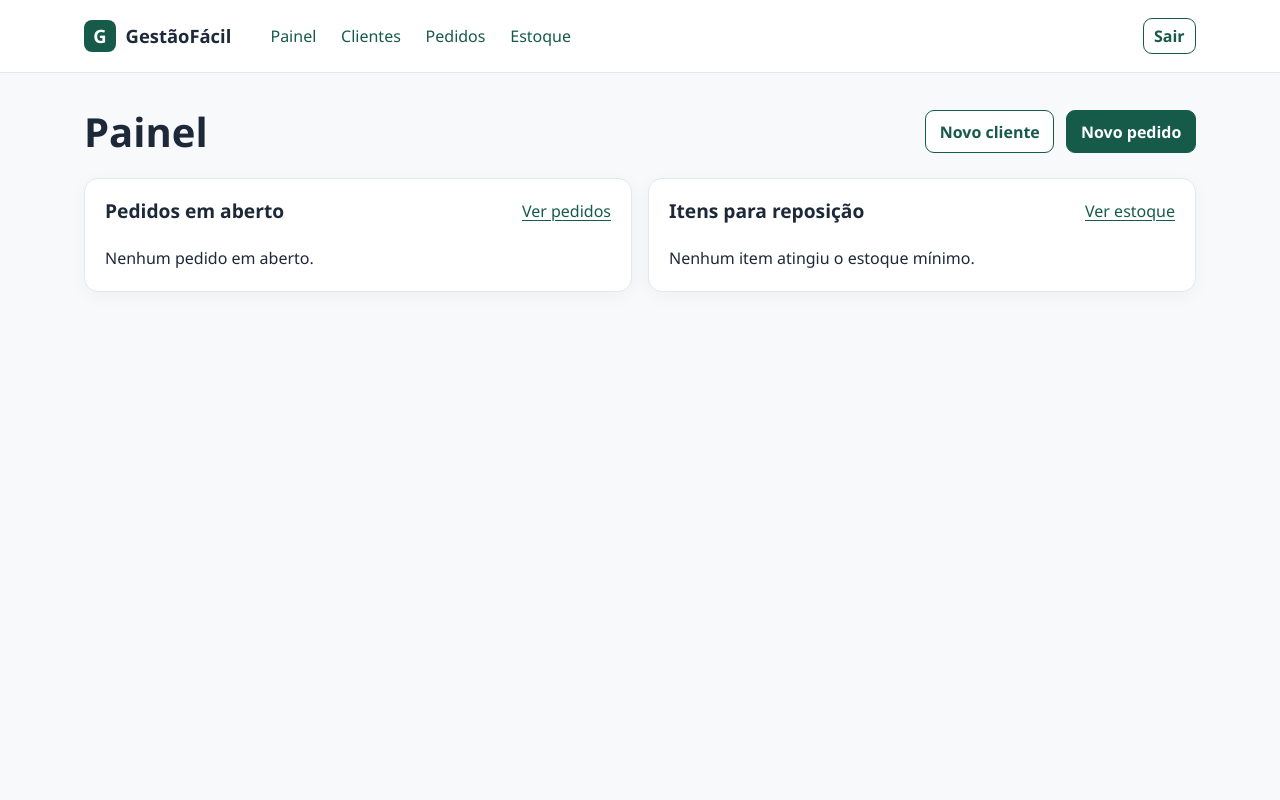
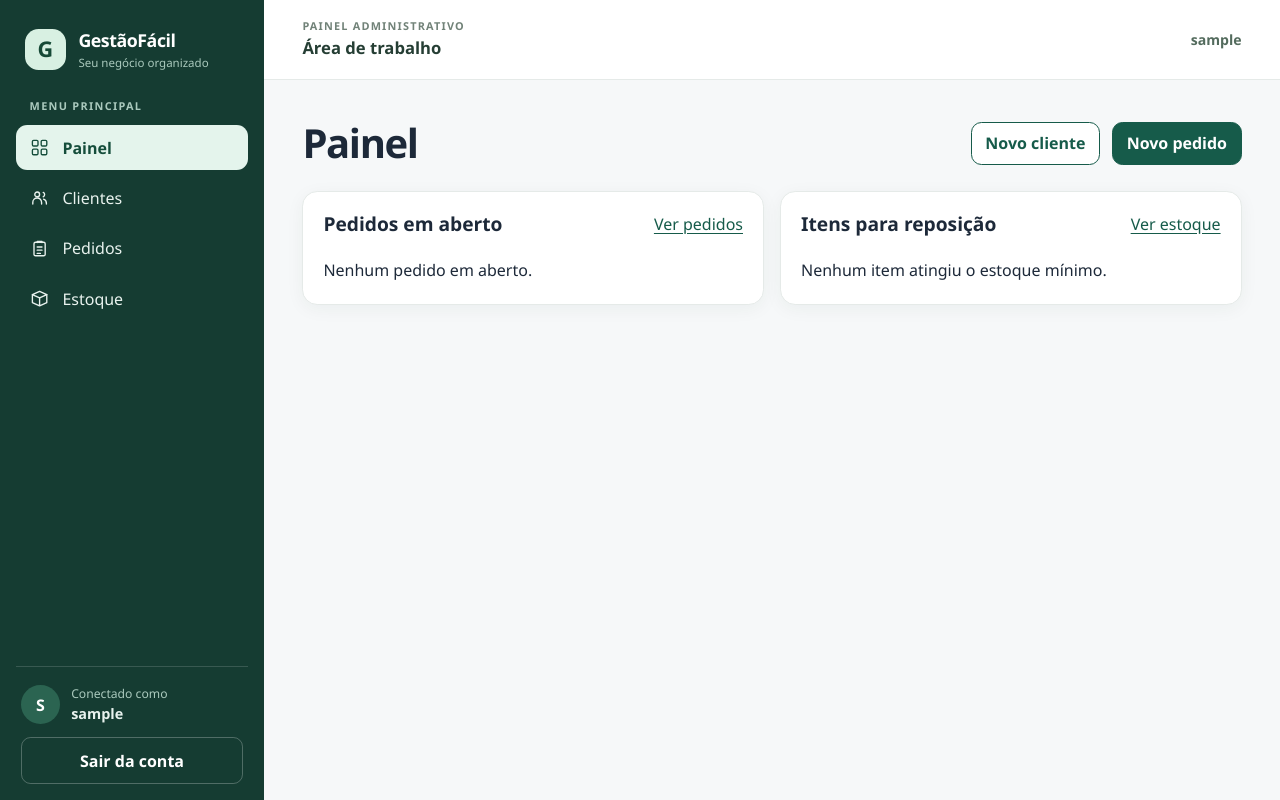
Before and after one commit to enagonius/gestaofacil, a Django app: page / in a window 1280 px wide. Run offline with Django 5.2, Linux system fonts and the light colour scheme; the visitor is signed in with stand-in values (Sample User, id 1); data that the repository does not hold is empty.

Commit message:
layout e navegação

```diff
--- /dev/null
+++ b/static/css/layout_moderno.css
@@ -0,0 +1,249 @@
+/* =============================================
+   GESTÃOFÁCIL — LAYOUT PRINCIPAL
+   Carregado depois de app.css.
+   Classes gf-* evitam conflito com estilos existentes.
+   ============================================= */
+
+:root {
+    --gf-sidebar-bg: #153c32;
+    --gf-sidebar-text: #e8f2ee;
+    --gf-sidebar-muted: #aac9bd;
+    --gf-sidebar-active: #e4f4ec;
+    --gf-sidebar-active-text: #154d3b;
+    --gf-surface: #ffffff;
+    --gf-page-bg: #f6f8f9;
+    --gf-soft-border: #e5eae8;
+    --gf-shadow: 0 4px 18px rgb(23 50 39 / 5%);
+}
+
+.gf-icon-defs { position: absolute; width: 0; height: 0; overflow: hidden; }
+.gf-skip-link {
+    position: fixed;
+    top: -5rem;
+    left: .75rem;
+    z-index: 100;
+    padding: .55rem .85rem;
+    color: #fff;
+    background: #12382e;
+    border-radius: .5rem;
+}
+.gf-skip-link:focus { top: .75rem; }
+
+/* Estrutura geral */
+.gf-autenticado { background: var(--gf-page-bg); }
+.gf-shell {
+    display: grid;
+    grid-template-columns: 16.5rem minmax(0, 1fr);
+    min-height: 100vh;
+    min-height: 100dvh;
+}
+.gf-sidebar {
+    position: sticky;
+    top: 0;
+    height: 100vh;
+    height: 100dvh;
+    display: flex;
+    flex-direction: column;
+    min-width: 0;
+    background: var(--gf-sidebar-bg);
+    color: var(--gf-sidebar-text);
+    padding: 1.5rem 1rem 1rem;
+}
+.gf-brand {
+    display: flex;
+    gap: .8rem;
+    align-items: center;
+    padding: .2rem .55rem 1.65rem;
+    color: #fff;
+    text-decoration: none;
+}
+.gf-brand:hover { color: #fff; text-decoration: none; }
+.gf-brand-mark {
+    display: grid;
+    place-items: center;
+    width: 2.55rem;
+    height: 2.55rem;
+    flex: 0 0 auto;
+    border-radius: .85rem;
+    background: #d8f0e2;
+    color: #164936;
+    font-size: 1.35rem;
+    font-weight: 850;
+}
+.gf-brand-text { display: grid; gap: .04rem; }
+.gf-brand-text strong { font-size: 1.11rem; letter-spacing: -.025em; }
+.gf-brand-text small { font-size: .72rem; color: var(--gf-sidebar-muted); }
+
+.gf-sidebar-body { flex: 1; min-height: 0; overflow-y: auto; }
+.gf-nav-title {
+    margin: 0 0 .65rem;
+    padding: 0 .85rem;
+    color: var(--gf-sidebar-muted);
+    font-size: .68rem;
+    font-weight: 800;
+    letter-spacing: .12em;
+}
+.gf-nav { display: grid; flex: none; gap: .3rem; }
+.gf-nav .gf-nav-link {
+    display: flex;
+    align-items: center;
+    gap: .85rem;
+    min-height: 2.85rem;
+    padding: .6rem .85rem;
+    border-radius: .7rem;
+    color: var(--gf-sidebar-text);
+    font-weight: 560;
+    text-decoration: none;
+    transition: background-color .18s ease, color .18s ease;
+}
+.gf-nav .gf-nav-link:hover { color: #fff; background: rgb(255 255 255 / 10%); }
+.gf-nav .gf-nav-link[aria-current="page"] {
+    color: var(--gf-sidebar-active-text);
+    background: var(--gf-sidebar-active);
+    font-weight: 760;
+}
+.gf-nav-icon {
+    display: inline-block;
+    flex: 0 0 auto;
+    width: 1.2rem;
+    height: 1.2rem;
+    fill: none;
+    stroke: currentColor;
+    stroke-width: 1.7;
+    stroke-linejoin: round;
+    stroke-linecap: round;
+}
+.gf-sidebar-footer { margin-top: auto; border-top: 1px solid rgb(255 255 255 / 15%); padding: 1.1rem .3rem 0; }
+.gf-user-card { display: flex; align-items: center; gap: .7rem; min-width: 0; margin-bottom: .8rem; }
+.gf-user-avatar {
+    width: 2.45rem;
+    height: 2.45rem;
+    flex: 0 0 auto;
+    display: grid;
+    place-items: center;
+    border-radius: 50%;
+    background: #2b6451;
+    color: #fff;
+    font-weight: 750;
+}
+.gf-user-info { display: grid; min-width: 0; }
+.gf-user-info small { color: var(--gf-sidebar-muted); font-size: .76rem; }
+.gf-user-info strong { overflow: hidden; text-overflow: ellipsis; white-space: nowrap; font-size: .9rem; }
+.gf-logout {
+    width: 100%;
+    border: 1px solid rgb(255 255 255 / 25%);
+    border-radius: .6rem;
+    background: transparent;
+    color: #fff;
+    padding: .65rem;
+    font: inherit;
+    font-weight: 650;
+    cursor: pointer;
+}
+.gf-logout:hover { background: rgb(255 255 255 / 10%); }
+
+/* Área de trabalho e cabeçalho */
+.gf-workspace { min-width: 0; }
+.gf-toolbar {
+    position: sticky;
+    top: 0;
+    z-index: 20;
+    min-height: 5rem;
+    padding: .9rem clamp(1rem, 3vw, 2.5rem);
+    display: flex;
+    align-items: center;
+    justify-content: space-between;
+    gap: 1rem;
+    background: rgb(255 255 255 / 96%);
+    border-bottom: 1px solid var(--gf-soft-border);
+}
+.gf-toolbar-heading { display: grid; gap: .1rem; }
+.gf-toolbar-eyebrow { color: #718278; font-size: .68rem; font-weight: 800; letter-spacing: .11em; }
+.gf-toolbar-title { font-weight: 800; color: #253e34; font-size: 1.04rem; }
+.gf-toolbar-actions { display: flex; align-items: center; gap: 1rem; }
+.gf-toolbar-user { color: #536b5d; font-size: .88rem; font-weight: 650; overflow-wrap: anywhere; }
+.gf-content.container {
+    width: 100%;
+    max-width: 90rem;
+    margin: 0 auto;
+    padding: clamp(1.25rem, 3vw, 2.5rem);
+}
+.gf-autenticado .painel {
+    border-radius: .95rem;
+    border-color: var(--gf-soft-border);
+    box-shadow: var(--gf-shadow);
+}
+.gf-autenticado .botao { border-radius: .65rem; }
+.gf-autenticado .titulo-pagina { margin-bottom: 1.4rem; }
+.gf-autenticado .titulo-pagina h1 { letter-spacing: -.035em; }
+
+/* Menu de celular: fechado por padrão, aberto com <details> nativo */
+.gf-mobile-menu { display: none; }
+.gf-mobile-menu summary {
+    display: inline-flex;
+    align-items: center;
+    justify-content: center;
+    gap: .45rem;
+    min-height: 2.6rem;
+    padding: .4rem .8rem;
+    border-radius: .65rem;
+    border: 1px solid #cbd9d1;
+    color: #234b3b;
+    background: #fff;
+    font-weight: 700;
+    cursor: pointer;
+    list-style: none;
+}
+.gf-mobile-menu summary::-webkit-details-marker { display: none; }
+.gf-mobile-menu summary span:first-child { font-size: 1.2rem; line-height: 1; }
+.gf-mobile-menu[open] summary { background: #e7f3eb; }
+.gf-mobile-panel {
+    position: absolute;
+    top: calc(100% + .6rem);
+    right: 0;
+    z-index: 30;
+    width: min(20rem, calc(100vw - 1.5rem));
+    border: 1px solid var(--gf-soft-border);
+    border-radius: .85rem;
+    padding: .65rem;
+    background: #fff;
+    box-shadow: 0 12px 40px rgb(23 50 39 / 16%);
+}
+.gf-mobile-panel .gf-nav .gf-nav-link { color: #284638; }
+.gf-mobile-panel .gf-nav .gf-nav-link:hover { color: #184b36; background: #edf5f0; }
+.gf-mobile-panel .gf-nav .gf-nav-link[aria-current="page"] { background: #e0f1e7; color: #12513a; }
+.gf-mobile-account { margin: .75rem .3rem .55rem; border-top: 1px solid var(--gf-soft-border); padding-top: .8rem; font-size: .78rem; color: #526b5d; }
+.gf-mobile-account strong { display: block; overflow-wrap: anywhere; color: #213d30; }
+.gf-mobile-logout {
+    display: block;
+    width: 100%;
+    padding: .7rem;
+    border-radius: .65rem;
+    border: 1px solid #b5cbbd;
+    color: #184b36;
+    background: #fff;
+    font: inherit;
+    font-weight: 700;
+    cursor: pointer;
+}
+.gf-mobile-logout:hover { background: #e7f3eb; }
+
+/* Mantém a aparência já existente da página de login */
+.gf-public-content.container { width: 100%; }
+
+@media (max-width: 56rem) {
+    .gf-shell { display: block; }
+    .gf-sidebar { display: none; }
+    .gf-mobile-menu { display: block; position: relative; }
+    .gf-toolbar { min-height: 4.3rem; }
+    .gf-toolbar-user { display: none; }
+}
+@media (max-width: 34rem) {
+    .gf-toolbar { padding: .8rem 1rem; }
+    .gf-toolbar-eyebrow { font-size: .62rem; }
+    .gf-toolbar-title { font-size: .98rem; }
+    .gf-content.container { padding: 1.1rem .9rem 2rem; }
+}
+@media (prefers-reduced-motion: reduce) {
+    .gf-nav .gf-nav-link { transition: none; }
+}
--- a/templates/base.html
+++ b/templates/base.html
@@ -6,32 +6,111 @@
     <meta name="viewport" content="width=device-width, initial-scale=1">
     <title>{% block titulo %}GestãoFácil{% endblock %}</title>
     <link rel="stylesheet" href="{% static 'css/app.css' %}">
+    <link rel="stylesheet" href="{% static 'css/layout_moderno.css' %}">
 </head>
-<body>
-<header class="topo">
-    <div class="topo-conteudo">
-        <a class="marca" href="{% url 'painel' %}">
-            <span class="marca-simbolo" aria-hidden="true">G</span> GestãoFácil
+<body class="{% if user.is_authenticated %}gf-autenticado{% else %}gf-visitante{% endif %}">
+
+<a class="gf-skip-link" href="#conteudo-principal">Pular para o conteúdo</a>
+
+{% if user.is_authenticated %}
+
+{# Ícones SVG locais: não dependem de bibliotecas ou serviços externos. #}
+<svg class="gf-icon-defs" xmlns="http://www.w3.org/2000/svg" aria-hidden="true">
+    <symbol id="gf-icon-painel" viewBox="0 0 24 24">
+        <rect x="3" y="3" width="7" height="7" rx="1.5"/>
+        <rect x="14" y="3" width="7" height="7" rx="1.5"/>
+        <rect x="3" y="14" width="7" height="7" rx="1.5"/>
+        <rect x="14" y="14" width="7" height="7" rx="1.5"/>
+    </symbol>
+    <symbol id="gf-icon-clientes" viewBox="0 0 24 24">
+        <circle cx="9" cy="8" r="3"/>
+        <path d="M3.5 20v-2a5.5 5.5 0 0 1 11 0v2"/>
+        <path d="M16.5 5.5a3 3 0 0 1 0 5.5"/>
+        <path d="M17 14a5.5 5.5 0 0 1 3.5 5.2V20"/>
+    </symbol>
+    <symbol id="gf-icon-pedidos" viewBox="0 0 24 24">
+        <rect x="5" y="4" width="14" height="17" rx="2"/>
+        <path d="M9 4.5V3h6v1.5M9 10h6M9 14h6M9 18h4"/>
+    </symbol>
+    <symbol id="gf-icon-estoque" viewBox="0 0 24 24">
+        <path d="m3 7 9-4 9 4-9 4-9-4Z"/>
+        <path d="M3 7v10l9 4 9-4V7M12 11v10"/>
+    </symbol>
+</svg>
+
+<div class="gf-shell">
+    <aside class="gf-sidebar" aria-label="Menu lateral">
+        <a class="gf-brand" href="{% url 'painel' %}">
+            <span class="gf-brand-mark" aria-hidden="true">G</span>
+            <span class="gf-brand-text">
+                <strong>GestãoFácil</strong>
+                <small>Seu negócio organizado</small>
+            </span>
         </a>
-        {% if user.is_authenticated %}
-        <nav aria-label="Navegação principal">
-            <a href="{% url 'painel' %}">Painel</a>
-            <a href="{% url 'clientes_lista' %}">Clientes</a>
-            <a href="{% url 'pedidos_lista' %}">Pedidos</a>
-            <a href="{% url 'estoque_lista' %}">Estoque</a>
-        </nav>
-        <form action="{% url 'logout' %}" method="post">
-            {% csrf_token %}
-            <button class="botao secundario sair" type="submit">Sair</button>
-        </form>
-        {% endif %}
-    </div>
-</header>
-<main class="container">
+
+        <div class="gf-sidebar-body">
+            <p class="gf-nav-title">MENU PRINCIPAL</p>
+            {% include "partials/_menu.html" %}
+        </div>
+
+        <div class="gf-sidebar-footer">
+            <div class="gf-user-card">
+                <span class="gf-user-avatar" aria-hidden="true">{{ user.get_username|slice:":1"|upper }}</span>
+                <span class="gf-user-info">
+                    <small>Conectado como</small>
+                    <strong>{{ user.get_username }}</strong>
+                </span>
+            </div>
+            <form action="{% url 'logout' %}" method="post">
+                {% csrf_token %}
+                <button type="submit" class="gf-logout">Sair da conta</button>
+            </form>
+        </div>
+    </aside>
+
+    <div class="gf-workspace">
+        <header class="gf-toolbar">
+            <div class="gf-toolbar-heading">
+                <span class="gf-toolbar-eyebrow">PAINEL ADMINISTRATIVO</span>
+                <span class="gf-toolbar-title">Área de trabalho</span>
+            </div>
+            <div class="gf-toolbar-actions">
+                <span class="gf-toolbar-user">{{ user.get_username }}</span>
+
+                <details class="gf-mobile-menu">
+                    <summary aria-label="Abrir menu de navegação">
+                        <span aria-hidden="true">☰</span>
+                        <span>Menu</span>
+                    </summary>
+                    <div class="gf-mobile-panel">
+                        {% include "partials/_menu.html" %}
+                        <div class="gf-mobile-account">Conectado como <strong>{{ user.get_username }}</strong></div>
+                        <form action="{% url 'logout' %}" method="post">
+                            {% csrf_token %}
+                            <button type="submit" class="gf-mobile-logout">Sair da conta</button>
+                        </form>
+                    </div>
+                </details>
+            </div>
+        </header>
+
+        <main id="conteudo-principal" class="container gf-content">
+{% else %}
+
+{# Tela de login: mantém o mesmo bloco e a formatação existentes. #}
+<main id="conteudo-principal" class="container gf-public-content">
+{% endif %}
+
     {% for mensagem in messages %}
         <p class="mensagem {{ mensagem.tags }}" role="status">{{ mensagem }}</p>
     {% endfor %}
     {% block conteudo %}{% endblock %}
 </main>
+
+{% if user.is_authenticated %}
+    </div>
+</div>
+{% endif %}
+
 </body>
 </html>
--- /dev/null
+++ b/templates/partials/_menu.html
@@ -0,0 +1,25 @@
+<nav class="gf-nav" aria-label="Navegação principal">
+    <a class="gf-nav-link" href="{% url 'painel' %}"
+       {% if request.resolver_match.url_name == 'painel' %}aria-current="page"{% endif %}>
+        <svg class="gf-nav-icon" aria-hidden="true"><use href="#gf-icon-painel"></use></svg>
+        <span>Painel</span>
+    </a>
+
+    <a class="gf-nav-link" href="{% url 'clientes_lista' %}"
+       {% if request.resolver_match.url_name == 'clientes_lista' or request.resolver_match.url_name == 'cliente_novo' or request.resolver_match.url_name == 'cliente_detalhe' or request.resolver_match.url_name == 'cliente_editar' %}aria-current="page"{% endif %}>
+        <svg class="gf-nav-icon" aria-hidden="true"><use href="#gf-icon-clientes"></use></svg>
+        <span>Clientes</span>
+    </a>
+
+    <a class="gf-nav-link" href="{% url 'pedidos_lista' %}"
+       {% if request.resolver_match.url_name == 'pedidos_lista' or request.resolver_match.url_name == 'pedido_novo' or request.resolver_match.url_name == 'pedido_detalhe' or request.resolver_match.url_name == 'pedido_editar' or request.resolver_match.url_name == 'pedido_status' %}aria-current="page"{% endif %}>
+        <svg class="gf-nav-icon" aria-hidden="true"><use href="#gf-icon-pedidos"></use></svg>
+        <span>Pedidos</span>
+    </a>
+
+    <a class="gf-nav-link" href="{% url 'estoque_lista' %}"
+       {% if request.resolver_match.url_name == 'estoque_lista' or request.resolver_match.url_name == 'estoque_novo' or request.resolver_match.url_name == 'estoque_detalhe' %}aria-current="page"{% endif %}>
+        <svg class="gf-nav-icon" aria-hidden="true"><use href="#gf-icon-estoque"></use></svg>
+        <span>Estoque</span>
+    </a>
+</nav>
```
